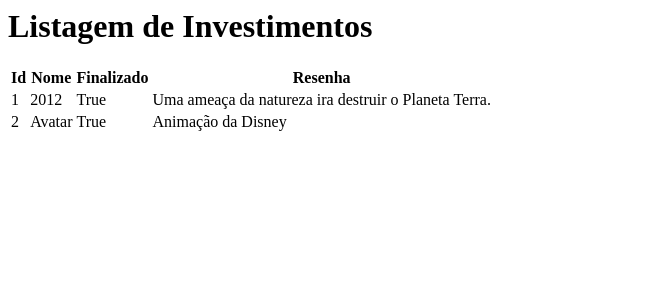
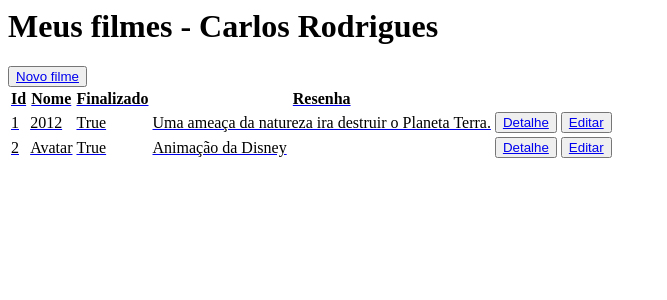
Before and after one commit to carlosrodriguesjf/site_django_filmes, a Django app: page / in a window 1280 px wide. Shown: the top 300 px of the page, without its empty margins (0-667 px from the left). Run offline with Django 4.2, Linux system fonts and the light colour scheme; data comes from the database, SQL or seed files in the repository; both versions use the stored data as it was after the commit.

Commit message:
Até a aula 16

```diff
--- a/projeto_meus_filmes/meus_filmes/templates/filmes/novo_filme.html
+++ b/projeto_meus_filmes/meus_filmes/templates/filmes/novo_filme.html
@@ -1,8 +1,8 @@
 
-<form action="{% url 'filme_registrado' %}" method="POST">
+<form action="" method="POST">
     {% csrf_token %}
-    <label>Gênero do livro</label>
-    <input type="text" name="GeneroFilme">
+    <h1>Formulário Novo Filme</h1>
+    {{formulario}}
     <button type="submit">Salvar</button>
 
 
--- a/projeto_meus_filmes/meus_filmes/templates/filmes/pagina_inicial.html
+++ b/projeto_meus_filmes/meus_filmes/templates/filmes/pagina_inicial.html
@@ -1,4 +1,5 @@
-<h1>Listagem de Investimentos</h1>
+<h1>Meus filmes - Carlos Rodrigues</h1>
+<button><a href="{% url 'novo_filme'  %}">Novo filme</button>
 <table>
     <tr>
         <th>Id</th>
@@ -12,6 +13,9 @@
         <td>{{dado.filme}}</td>
         <td>{{dado.lido}}</td>
         <td>{{dado.resenha}}</td>
+        <td><button><a href="{% url 'detalhe' dado.id %}">Detalhe</a></button></td>
+        <td><button><a href="{% url 'editar' dado.id %}">Editar</a></button></td>
+
     </tr>
     {% endfor %}
 </table>
--- a/projeto_meus_filmes/meus_filmes/views.py
+++ b/projeto_meus_filmes/meus_filmes/views.py
@@ -1,6 +1,6 @@
-from django.shortcuts import render
-from django.shortcuts  import HttpResponse
+from django.shortcuts import render,redirect, HttpResponse
 from .models import Filme
+from .forms import FilmeForm
 
 
 
@@ -10,11 +10,48 @@
     }
     return render(request,'filmes/pagina_inicial.html',context=dados)
 
+
 def novo_filme(request):
     return render(request,'filmes/novo_filme.html')
+
 
 def filme_registrado(request):
     filme = {
         'genero_filme': request.POST.get('GeneroFilme')
     }
     return render(request,'filmes/filme_registrado.html',filme)
+
+
+def detalhe(request,id_filme):
+    dados = {
+        'dados': Filme.objects.get(pk=id_filme)
+    }
+    return render(request,'filmes/detalhe.html',dados)
+
+
+def criar(request):
+    if request.method =='POST':
+        filme_form = FilmeForm(request.POST)
+        if filme_form.is_valid():
+            filme_form.save()
+        return redirect('pagina_inicial')
+    else:
+        filme_form = FilmeForm()
+        formulario = {
+            'formulario': filme_form
+        }
+    return render(request,'filmes/novo_filme.html',context=formulario)
+
+
+def editar(request,id_filme):
+    filme = Filme.objects.get(pk=id_filme)
+    #caso a requisição seja GET
+    if request.method == 'GET':
+        formulario = FilmeForm(instance=filme)
+        return render(request,'filmes/novo_filme.html', {'formulario': formulario})
+    # caso a requisição seja POST
+    else:
+        formulario = FilmeForm(request.POST, instance=filme)
+        if formulario.is_valid():
+            formulario.save()
+        return redirect('pagina_inicial')
--- a/projeto_meus_filmes/projeto_meus_filmes/urls.py
+++ b/projeto_meus_filmes/projeto_meus_filmes/urls.py
@@ -21,7 +21,10 @@
 urlpatterns = [
     path("admin/", admin.site.urls),
     path('',views.pagina_inicial,name='pagina_inicial'),
-    path('novo_filme/',views.novo_filme,name='novo_filme'),
+    path('novo_filme/',views.criar,name='novo_filme'),
     path('filme_registrado/',views.filme_registrado,name='filme_registrado'),
+    path('/<int:id_filme>',views.detalhe,name='detalhe'),
+    path('novo_filme/<int:id_filme>',views.editar,name='editar'),
+
 
 ]
```
Also changed, not shown: projeto_meus_filmes/meus_filmes/forms.py (added, +7 -0 lines), projeto_meus_filmes/meus_filmes/templates/filmes/detalhe.html (added, +18 -0 lines), projeto_meus_filmes/db.sqlite3.
